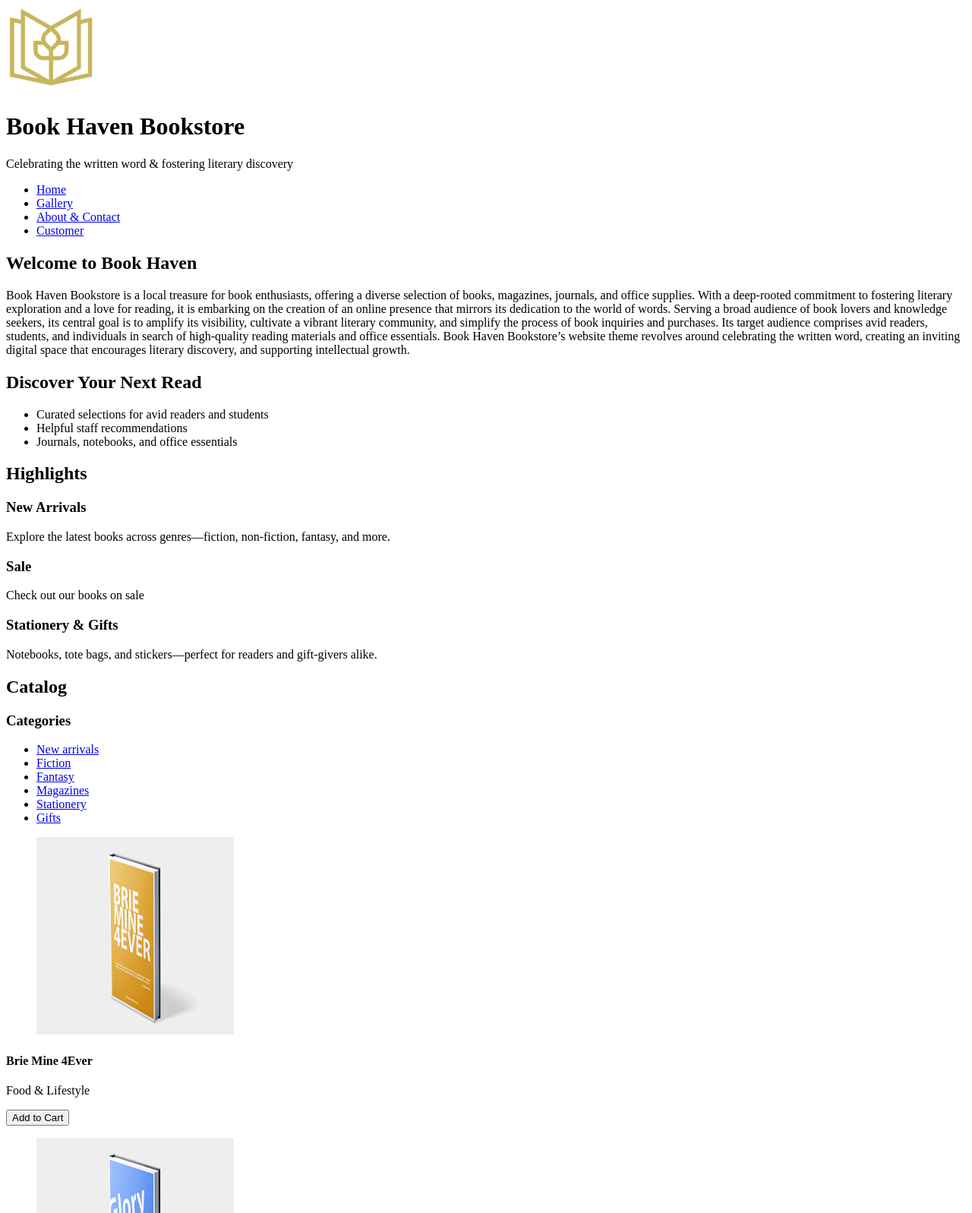
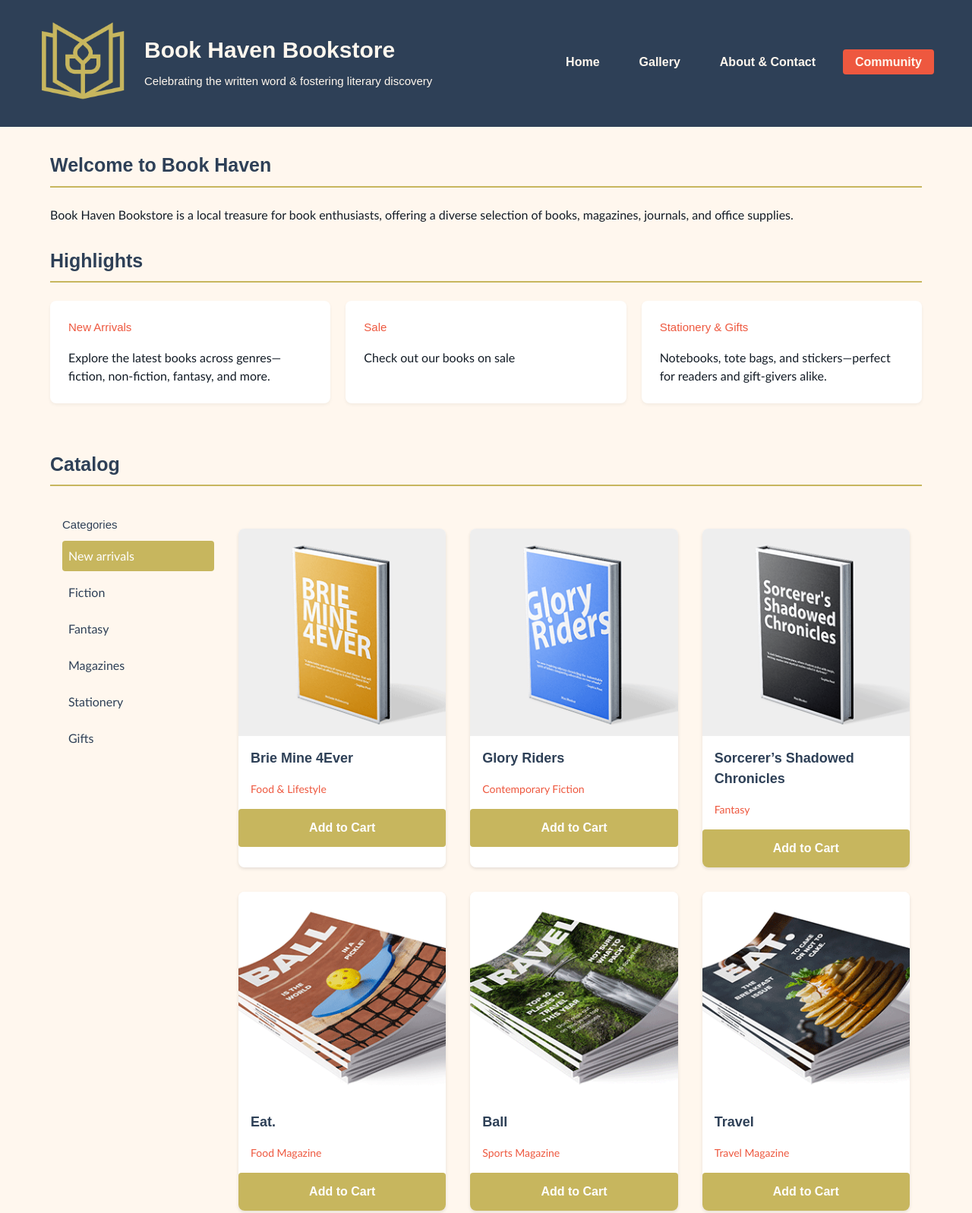
Before and after one commit to kornatskyi/Book_Haven_Bookstore_Website, a plain HTML site: page index.html in a window 1280 px wide. Shown: the part 5-1602 px from the top of the page at 76% size. Drawn offline with Linux system fonts and the light colour scheme.

Commit message:
index html styles

```diff
--- a/index.html
+++ b/index.html
@@ -5,21 +5,24 @@
   <meta charset="UTF-8" />
   <meta name="viewport" content="width=device-width, initial-scale=1" />
   <title>Book Haven Bookstore</title>
+  <link rel="stylesheet" href="styles.css">
 </head>
 
 <body>
   <header>
     <div class="branding" role="banner">
-      <img src="assets/Client3_LogoPalette1_C7B65E.png" alt="Book Haven Bookstore logo" width="120" height="120" />
+      <img src="assets/Client3_LogoPalette1_C7B65E.png" width="120" height="120" />
+      <div class="header_title">
         <h1>Book Haven Bookstore</h1>
         <p class="tagline">Celebrating the written word & fostering literary discovery</p>
       </div>
-    <nav aria-label="Primary" role="navigation">
+    </div>
+    <nav class="navigation_links" role="navigation">
       <ul>
-        <li><a href="index.html" aria-current="page">Home</a></li>
+        <li><a href="index.html" aria-current="false">Home</a></li>
         <li><a href="gallery.html" aria-current="false">Gallery</a></li>
         <li><a href="aboutus.html" aria-current="false">About &amp; Contact</a></li>
-        <li><a href="customer.html" aria-current="false">Customer</a></li>
+        <li><a href="community.html" aria-current="page">Community</a></li>
       </ul>
     </nav>
   </header>
@@ -29,27 +32,13 @@
       <h2 id="welcome-heading">Welcome to Book Haven</h2>
       <p>
         Book Haven Bookstore is a local treasure for book enthusiasts, offering a diverse selection of books, magazines,
-        journals, and office supplies. With a deep-rooted commitment to fostering literary exploration and a love for
-        reading, it is embarking on the creation of an online presence that mirrors its dedication to the world of
-        words. Serving a broad audience of book lovers and knowledge seekers, its central goal is to amplify its
-        visibility, cultivate a vibrant literary community, and simplify the process of book inquiries and purchases.
-        Its target audience comprises avid readers, students, and individuals in search of high-quality reading
-        materials and office essentials. Book Haven Bookstore’s website theme revolves around celebrating the written
-        word, creating an inviting digital space that encourages literary discovery, and supporting intellectual growth.
+        journals, and office supplies.
       </p>
     </section>
 
-    <section aria-labelledby="discover-heading">
-      <h2 id="discover-heading">Discover Your Next Read</h2>
-      <ul>
-        <li>Curated selections for avid readers and students</li>
-        <li>Helpful staff recommendations</li>
-        <li>Journals, notebooks, and office essentials</li>
-      </ul>
-    </section>
-
-    <section aria-labelledby="highlights-heading">
+    <section>
       <h2 id="highlights-heading">Highlights</h2>
+      <div class="highlights">
         <article>
           <h3>New Arrivals</h3>
           <p>Explore the latest books across genres—fiction, non-fiction, fantasy, and more.</p>
@@ -62,6 +51,7 @@
           <h3>Stationery &amp; Gifts</h3>
           <p>Notebooks, tote bags, and stickers—perfect for readers and gift-givers alike.</p>
         </article>
+      </div>
     </section>
 
     <section class="catalog" aria-labelledby="catalog-heading">
@@ -170,27 +160,25 @@
 
   </main>
   <footer>
-    <section aria-labelledby="hours-heading">
-      <h2 id="hours-heading">Hours of Operation</h2>
-      <ul>
-        <li>Monday–Friday: 9 a.m. – 8 p.m.</li>
-        <li>Saturday: 10 a.m. – 6 p.m.</li>
-        <li>Sunday: 11 a.m. – 5 p.m.</li>
-      </ul>
-    </section>
-
     <section>
-      <p>Find us at</p>
+      <div class="social_media_links">
+        <p>Find us at:</p>
         <ul class="catalog_categories">
           <li><a href="https://www.facebook.com/" aria-current="page">Facebook</a></li>
           <li><a href="https://www.instagram.com/">Instagram</a></li>
           <li><a href="https://x.com/">X</a></li>
           <li><a href="https://www.youtube.com/">YouTube</a></li>
         </ul>
+      </div>
     </section>
-
-    <p>&copy; 2025 Book Haven Bookstore • This educational project uses licensed images as provided by the client brief.
-    </p>
+    <nav class="footer_navigation_links" role="navigation">
+      <ul>
+        <li><a href="index.html" aria-current="false">Home</a></li>
+        <li><a href="gallery.html" aria-current="false">Gallery</a></li>
+        <li><a href="aboutus.html" aria-current="false">About &amp; Contact</a></li>
+        <li><a href="community.html" aria-current="page">Community</a></li>
+      </ul>
+    </nav>
   </footer>
 </body>
 
--- /dev/null
+++ b/styles.css
@@ -0,0 +1,442 @@
+:root {
+  --color-inkwell-blue: #2e4057;
+  --color-intensity-indigo: #ee583f;
+  --color-dusty-rose: #f7b3cc;
+  --color-aged-gold: #c7b65e;
+  --color-parchment-white: #fff7ee;
+  --color-text: #131c26;
+}
+
+* {
+  margin: 0;
+  padding: 0;
+  box-sizing: border-box;
+}
+
+body {
+  font-family: Calibri, Arial, sans-serif;
+  font-size: 16px;
+  line-height: 1.5;
+  color: var(--color-text);
+  background-color: var(--color-parchment-white);
+}
+
+h1 {
+  font-family: Arial, sans-serif;
+  font-weight: bold;
+  font-size: 30px;
+  color: var(--color-inkwell-blue);
+}
+
+h2 {
+  font-family: Arial, sans-serif;
+  font-weight: bold;
+  font-size: 25px;
+  margin-bottom: 0.8rem;
+  color: var(--color-inkwell-blue);
+}
+
+h3 {
+  font-family: Comfortaa, Arial, sans-serif;
+  font-weight: normal;
+  font-size: 15px;
+  margin-bottom: 0.6rem;
+  color: var(--color-inkwell-blue);
+}
+
+.body-large {
+  font-family: Calibri, Arial, sans-serif;
+  font-weight: normal;
+  font-size: 20px;
+}
+
+.body-strong {
+  font-family: Calibri, Arial, sans-serif;
+  font-weight: bold;
+  font-size: 16px;
+}
+
+.caption {
+  font-family: Arial, sans-serif;
+  font-weight: bold;
+  font-size: 11px;
+}
+
+/* Layout & Container */
+.container {
+  max-width: 1200px;
+  margin: 0 auto;
+  padding: 0 1rem;
+}
+
+/* Links */
+a {
+  color: var(--color-intensity-indigo);
+  text-decoration: none;
+  transition: color 0.3s ease;
+}
+
+a:hover {
+  color: var(--color-inkwell-blue);
+  text-decoration: underline;
+}
+
+img {
+  max-width: 100%;
+  display: block;
+}
+
+header {
+  background-color: var(--color-inkwell-blue);
+  display: flex;
+  flex-direction: row;
+  padding-left: 50px;
+  padding-right: 50px;
+  padding-top: 10px;
+  padding-bottom: 10px;
+  justify-content: space-between;
+}
+
+.branding {
+  padding: 1rem 0;
+  display: flex;
+  flex-direction: row;
+}
+
+.branding h1 {
+  color: var(--color-parchment-white);
+}
+
+.branding img {
+  margin: 0 auto;
+}
+
+.header_title {
+  margin-left: 20px;
+
+  display: flex;
+  flex-direction: column;
+  justify-self: center;
+  align-self: center;
+}
+
+.branding .tagline {
+  font-family: Comfortaa, Arial, sans-serif;
+  font-size: 15px;
+  color: var(--color-parchment-white);
+  margin-top: 0.5rem;
+}
+
+.navigation_links {
+  align-self: center;
+}
+
+.navigation_links ul {
+  list-style: none;
+  display: flex;
+  justify-content: center;
+  gap: 20px;
+  margin: 0;
+}
+
+.navigation_links a {
+  color: var(--color-parchment-white);
+  text-decoration: none;
+  font-family: Arial, sans-serif;
+  font-weight: bold;
+  font-size: 16px;
+  padding: 0.5rem 1rem;
+  border-radius: 4px;
+  transition: background-color 0.3s ease;
+}
+
+.navigation_links a:hover,
+.navigation_links a[aria-current="page"] {
+  background-color: var(--color-intensity-indigo);
+  color: var(--color-parchment-white);
+  text-decoration: none;
+}
+
+main {
+  padding: 2rem 0;
+  min-height: 60vh;
+}
+
+section {
+  margin-left: 50px;
+  margin-right: 50px;
+  margin-bottom: 30px;
+  padding: 0 1rem;
+}
+
+section h2 {
+  color: var(--color-inkwell-blue);
+  border-bottom: 2px solid var(--color-aged-gold);
+  padding-bottom: 0.5rem;
+  margin-bottom: 1.5rem;
+}
+
+.highlights {
+  display: flex;
+  justify-content: space-between;
+  gap: 20px;
+}
+
+.highlights article {
+  background-color: white;
+  padding: 1.5rem;
+  border-radius: 8px;
+  box-shadow: 0 2px 4px rgba(0, 0, 0, 0.05);
+  margin-bottom: 2rem;
+  flex: 1;
+}
+
+article h3 {
+  color: var(--color-intensity-indigo);
+  margin-bottom: 1rem;
+}
+
+blockquote {
+  font-style: italic;
+  padding: 1rem;
+  margin: 1rem 0;
+  border-left: 4px solid var(--color-aged-gold);
+  background-color: var(--color-parchment-white);
+}
+
+strong {
+  color: var(--color-inkwell-blue);
+  font-weight: bold;
+}
+
+form {
+  max-width: 600px;
+  margin: 2rem auto;
+  padding: 2rem;
+  background-color: white;
+  border-radius: 8px;
+  box-shadow: 0 2px 4px rgba(0, 0, 0, 0.1);
+}
+
+fieldset {
+  border: 1px solid var(--color-aged-gold);
+  padding: 1.5rem;
+  margin-bottom: 1.5rem;
+  border-radius: 4px;
+}
+
+legend {
+  font-family: Arial, sans-serif;
+  font-weight: bold;
+  color: var(--color-inkwell-blue);
+  padding: 0 0.5rem;
+}
+
+label {
+  display: block;
+  margin-bottom: 0.5rem;
+  color: var(--color-inkwell-blue);
+  font-weight: bold;
+}
+
+input[type="text"],
+input[type="email"],
+input[type="tel"],
+textarea {
+  width: 100%;
+  padding: 0.8rem;
+  margin-bottom: 1rem;
+  border: 1px solid #ddd;
+  border-radius: 4px;
+  font-family: Calibri, Arial, sans-serif;
+  font-size: 16px;
+}
+
+input[type="radio"] {
+  margin-right: 0.5rem;
+}
+
+button {
+  background-color: var(--color-inkwell-blue);
+  color: white;
+  padding: 0.8rem 1.5rem;
+  border: none;
+  border-radius: 4px;
+  font-family: Arial, sans-serif;
+  font-weight: bold;
+  font-size: 16px;
+  cursor: pointer;
+  transition: background-color 0.3s ease;
+}
+
+button:hover {
+  background-color: var(--color-intensity-indigo);
+}
+
+button[type="reset"] {
+  background-color: var(--color-dusty-rose);
+  margin-left: 1rem;
+}
+
+button[type="reset"]:hover {
+  background-color: var(--color-intensity-indigo);
+}
+
+input:focus,
+textarea:focus {
+  outline: none;
+  border-color: var(--color-aged-gold);
+  box-shadow: 0 0 0 2px rgba(199, 182, 94, 0.2);
+}
+
+input:required + label::after,
+textarea:required + label::after {
+  content: " *";
+  color: var(--color-intensity-indigo);
+}
+
+.catalog_layout {
+  display: flex;
+  gap: 2rem;
+  padding: 1rem;
+}
+
+.catalog_sidebar {
+  flex: 0 0 200px;
+}
+
+.catalog_content {
+  flex: 1;
+}
+
+.catalog_categories {
+  list-style: none;
+  padding: 0;
+}
+
+.catalog_categories li {
+  margin-bottom: 0.5rem;
+}
+
+.catalog_categories a {
+  display: block;
+  padding: 0.5rem;
+  color: var(--color-inkwell-blue);
+  text-decoration: none;
+  border-radius: 4px;
+  transition: background-color 0.3s ease;
+}
+
+.catalog_categories a:hover,
+.catalog_categories a[aria-current="page"] {
+  background-color: var(--color-aged-gold);
+  color: white;
+}
+
+.catalog_grid {
+  display: grid;
+  grid-template-columns: repeat(auto-fill, minmax(260px, 1fr));
+  gap: 2rem;
+  padding: 1rem 0;
+}
+
+.product-card {
+  background: white;
+  border-radius: 8px;
+  overflow: hidden;
+  box-shadow: 0 2px 4px rgba(0, 0, 0, 0.1);
+  transition: transform 0.3s ease;
+}
+
+.product-card:hover {
+  transform: translateY(-5px);
+}
+
+.product-card_media {
+  position: relative;
+  padding-top: 100%;
+  margin: 0;
+}
+
+.product-card_media img {
+  position: absolute;
+  top: 0;
+  left: 0;
+  width: 100%;
+  height: 100%;
+  object-fit: cover;
+}
+
+.product-card_title {
+  font-family: Arial, sans-serif;
+  font-weight: bold;
+  font-size: 18px;
+  padding: 1rem;
+  margin: 0;
+  color: var(--color-inkwell-blue);
+}
+
+.product-card_meta {
+  padding: 0 1rem;
+  color: var(--color-intensity-indigo);
+  font-size: 14px;
+}
+
+.product-card_cta {
+  width: 100%;
+  padding: 1rem;
+  margin-top: 1rem;
+  background-color: var(--color-aged-gold);
+  color: white;
+  border: none;
+  font-weight: bold;
+}
+
+.product-card_cta:hover {
+  background-color: var(--color-intensity-indigo);
+}
+
+.catalog_more {
+  text-align: center;
+  padding: 2rem 0;
+}
+
+.catalog_see-more {
+  background-color: var(--color-inkwell-blue);
+  color: white;
+  padding: 1rem 2rem;
+  border-radius: 4px;
+  font-weight: bold;
+}
+
+footer {
+  background-color: var(--color-inkwell-blue);
+  color: var(--color-parchment-white);
+}
+
+.social_media_links {
+  display: flex;
+  flex-direction: column;
+  width: 200px;
+}
+
+.social_media_links a {
+  color: var(--color-parchment-white);
+  text-decoration: none;
+  transition: color 0.3s ease;
+}
+
+.footer_navigation_links ul {
+  display: flex;
+  flex-direction: row;
+  width: 100%;
+  justify-content: space-between;
+  padding-left: 25%;
+  padding-right: 25%;
+}
+
+footer a:hover {
+  color: var(--color-aged-gold);
+  text-decoration: none;
+  width: 100%;
+}
```
Also changed, not shown: aboutus.html (+7 -7 lines), customer.html (+8 -2 lines), gallery.html (+7 -4 lines). Lines whose indentation alone changed are shown as unchanged.
